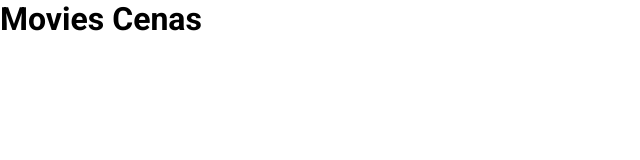
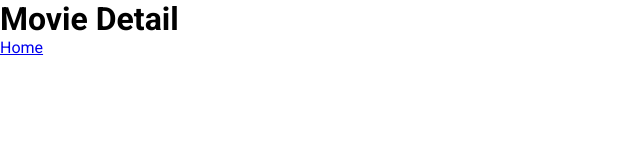
Before and after one commit to franciscovaz/movie-search, a React (Create React App) app: page /movie-detail in a window 1280 px wide. Shown: the top 160 px of the page, without its empty margins (0-640 px from the left). Built offline with nearby package versions, Linux system fonts and the light colour scheme.

Commit message:
add movie detail page and update routes

```diff
--- a/src/pages/Home/index.tsx
+++ b/src/pages/Home/index.tsx
@@ -1,5 +1,11 @@
 import React from 'react';
+import { Link } from 'react-router-dom';
 
-const Home: React.FC = () => <h1>Movies Cenas</h1>;
+const Home: React.FC = () => (
+  <>
+    <h1>Movies Cenas</h1>
+    <Link to="/movie-detail">Detail</Link>
+  </>
+);
 
 export default Home;
--- /dev/null
+++ b/src/pages/Movie/index.tsx
@@ -0,0 +1,10 @@
+import React from 'react';
+import { Link } from 'react-router-dom';
+
+const Movie: React.FC = () => (
+  <>
+    <h1>Movie Detail</h1>
+    <Link to="">Home</Link>
+  </>
+);
+export default Movie;
--- a/src/pages/routes.tsx
+++ b/src/pages/routes.tsx
@@ -3,11 +3,13 @@ import React from 'react';
 import { BrowserRouter, Route } from 'react-router-dom';
 
 import Home from './Home';
+import Movie from './Movie';
 
 const Routes: React.FC = () => {
   return (
     <BrowserRouter>
-      <Route path="" exact component={Home} />
+      <Route path="/" exact component={Home} />
+      <Route path="/movie-detail" component={Movie} />
     </BrowserRouter>
   );
 };
```
